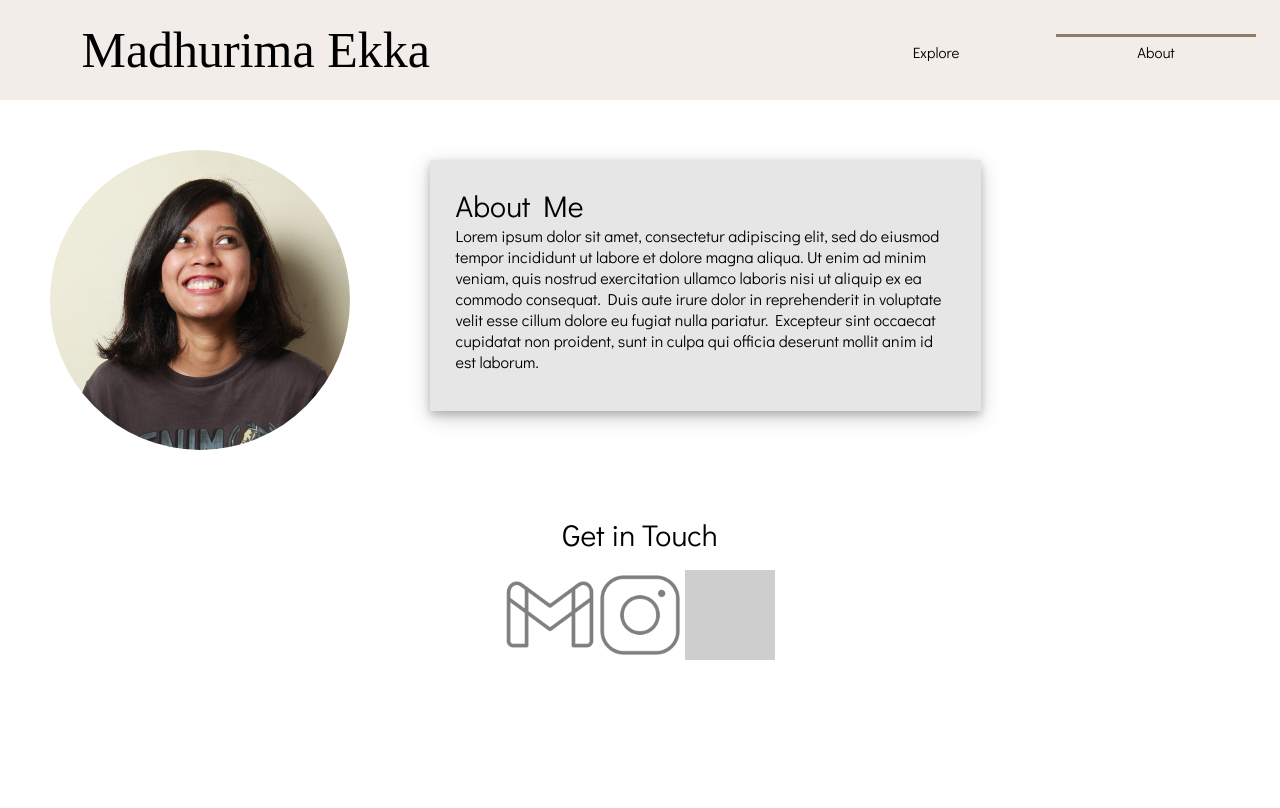
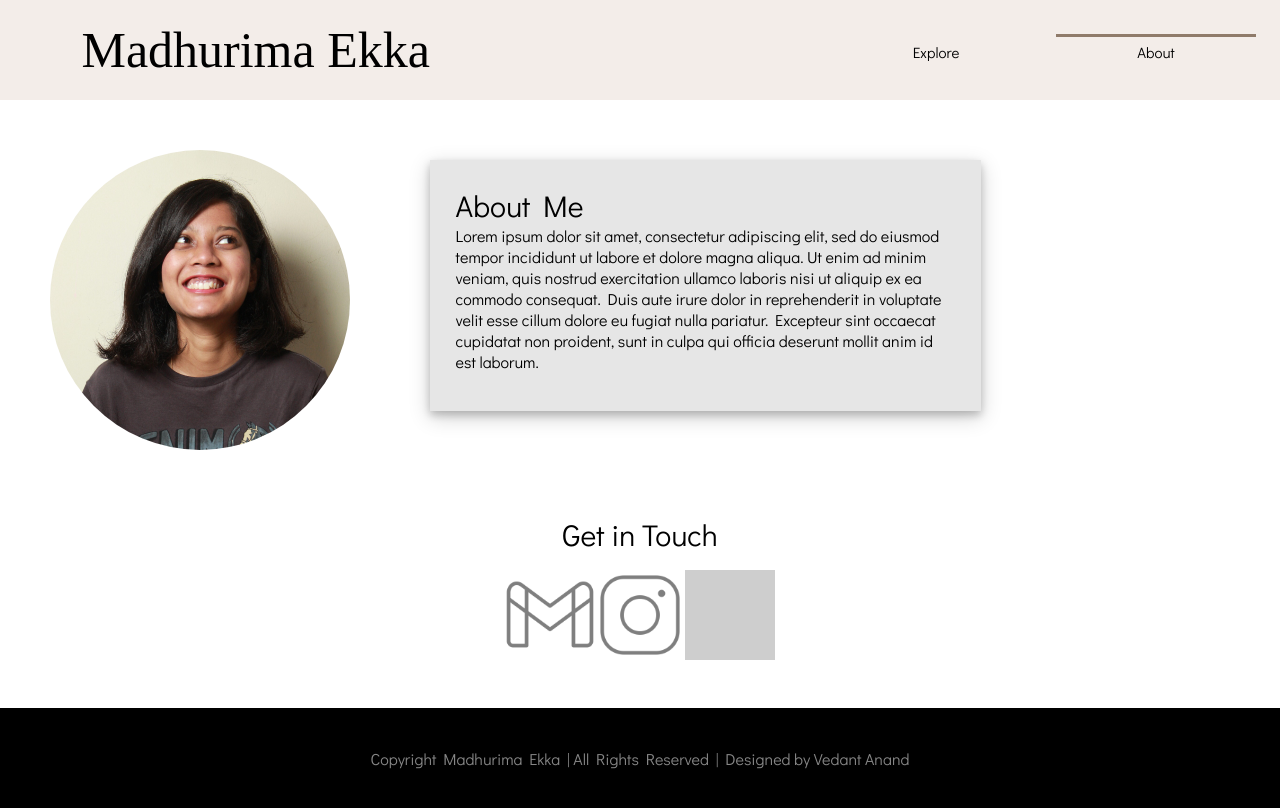
Before and after one commit to rogue-BYTE/Madhurima, a React (Create React App) app: page /about in a window 1280 px wide. Built offline with nearby package versions, Linux system fonts and the light colour scheme; grey boxes are pictures that could not be loaded; a web font is replaced by a local one.

Commit message:
Update about.js

```diff
--- a/src/pages/about.js
+++ b/src/pages/about.js
@@ -1,5 +1,6 @@
 import React from 'react'
 import ExploreHeader from '../components/exploreHeader'
+import Footer from '../components/footer'
 import './about.css'
 
 function About() {
@@ -55,6 +56,7 @@ function About() {
           </a>
         </div>
       </div>
+      <Footer />
     </div>
   )
 }
```
